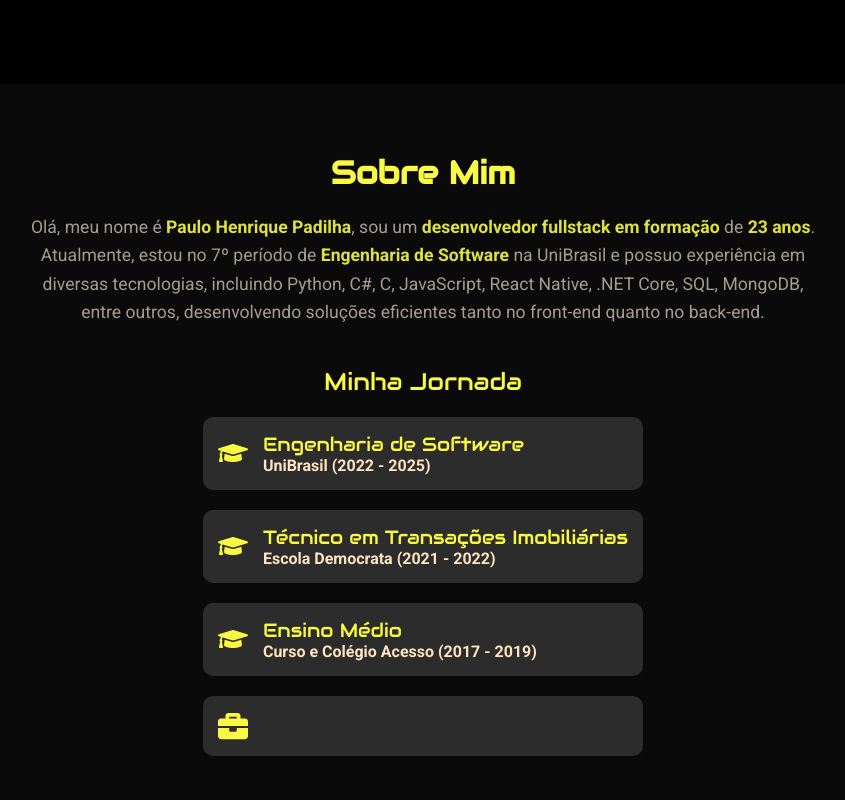
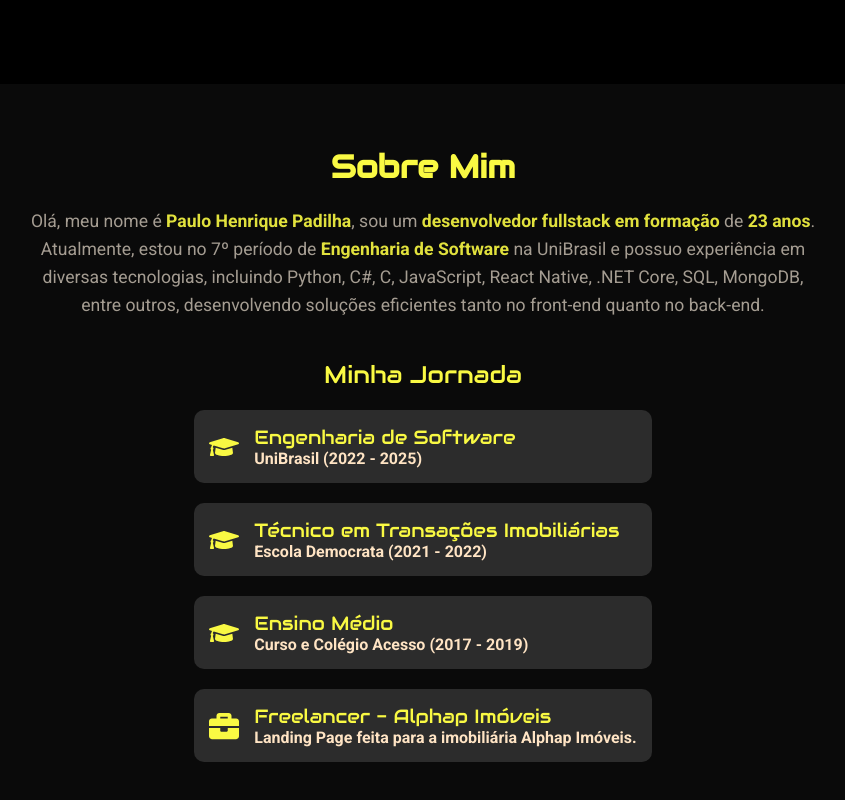
Before and after one commit to PadilhaaUser/Meu-Portfolio, a React (Vite) app in the folder Portfolio/: page / in a window 1280 px wide. Shown: the part 694-1494 px from the top of the page, without its empty margins (217-1062 px from the left). Built offline with nearby package versions, Linux system fonts and the light colour scheme.

Commit message:
adição de experiência

```diff
--- a/Portfolio/src/components/AboutMe/AboutMe.jsx
+++ b/Portfolio/src/components/AboutMe/AboutMe.jsx
@@ -45,8 +45,8 @@ const AboutMe = () => {
         <div className="timeline-item">
           <FaBriefcase className="icon" />
           <div className="timeline-content">
-            <h3></h3>
-            <h4></h4>
+            <h3>Freelancer - Alphap Imóveis</h3>
+            <h4>Landing Page feita para a imobiliária Alphap Imóveis.</h4>
           </div>
         </div>
       </div>
```
Also changed, not shown: 1 other file (tests, documents, lock files or other folders).
